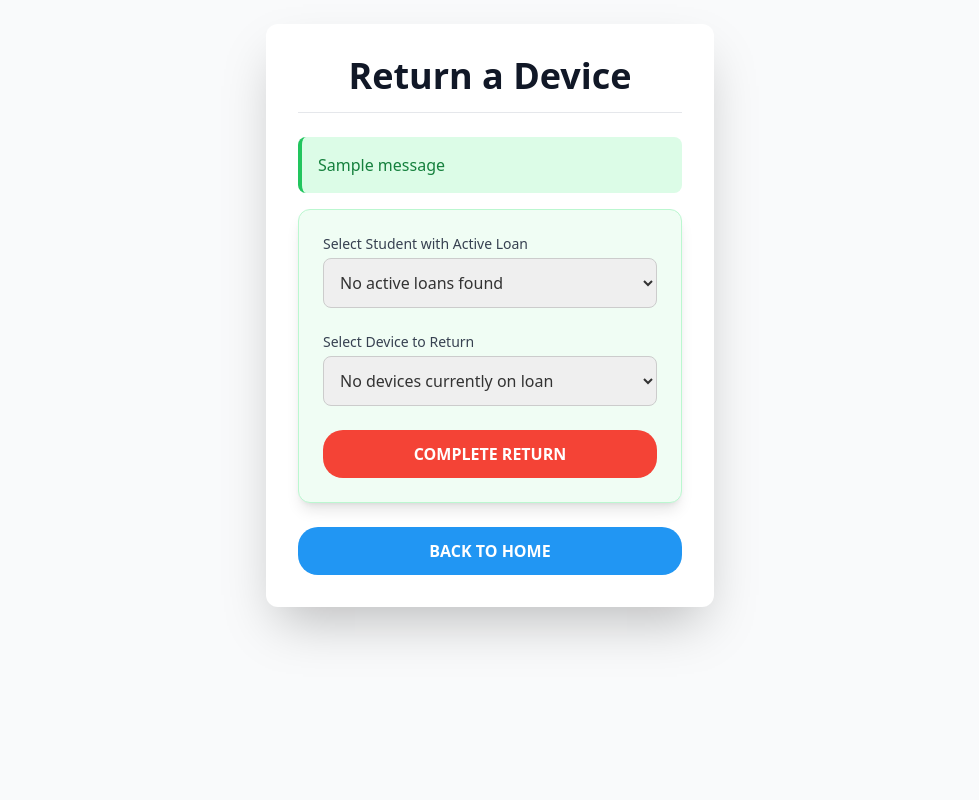
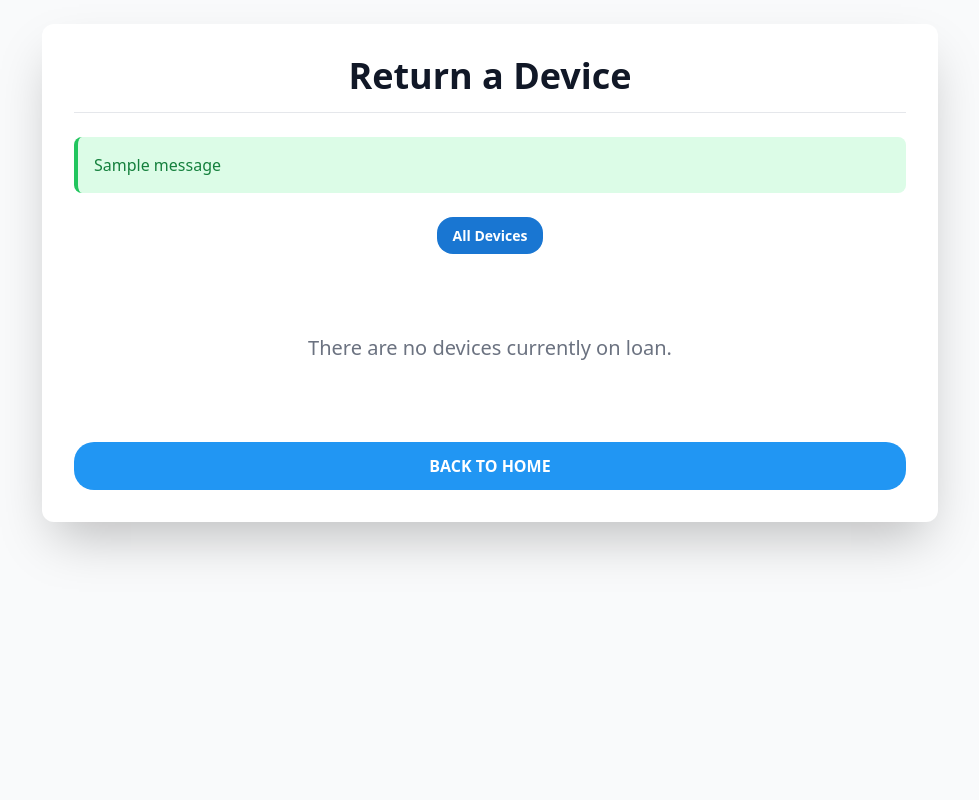
Before and after one commit to CJColemanB/DeviceLoggerV2, a Flask app: page /return in a window 1280 px wide. Shown: the whole page, without its empty margins (150-1129 px from the left). Run offline with Flask 3, Linux system fonts and the light colour scheme; tables that the repository leaves empty hold one stand-in row (values such as "Sample post"); one stand-in notice (Sample message) is shown; some libraries are stand-ins or nearby versions.

Commit message:
hopefully final batch update, everything seems to be working properly, UI is also a lot easier on the eyes for students

```diff
--- a/app.py
+++ b/app.py
@@ -37,7 +37,8 @@ def init_db():
     c = conn.cursor()
     c.execute('''CREATE TABLE IF NOT EXISTS devices (
                     id INTEGER PRIMARY KEY AUTOINCREMENT, rubric_id TEXT, suffix_id TEXT,
-                    category TEXT, available INTEGER)''')
+                    category TEXT, available INTEGER,
+                    UNIQUE(rubric_id, suffix_id))''')
     c.execute('''CREATE TABLE IF NOT EXISTS students (
                     id INTEGER PRIMARY KEY AUTOINCREMENT, name TEXT, surname TEXT, email TEXT UNIQUE)''')
     c.execute('''CREATE TABLE IF NOT EXISTS loans (
@@ -103,6 +104,13 @@ def loan():
     if request.method == "POST":
         name, surname, email = request.form.get("name"), request.form.get("surname"), request.form.get("email")
         device_id = request.form.get("selected_device_id")
+
+        # --- DATA INTEGRITY CHECK FOR EMAIL ---
+        if not email or not email.lower().endswith("@schs.gdst.net"):
+            flash("Invalid email address. Please use a valid '@schs.gdst.net' email.", "error")
+            conn.close()
+            return redirect(url_for("loan"))
+
         if not device_id:
             flash("Please select a device before attempting to loan.", "error")
             conn.close()
@@ -147,31 +155,62 @@ def return_device():
     conn = get_db_connection()
     c = conn.cursor()
     if request.method == "POST":
-        student_id, device_id = request.form.get("student"), request.form.get("device")
+        loan_id = request.form.get("loan_id")
+        category_filter = request.form.get('category_filter') # Read filter from hidden form field
         try:
-            return_time = datetime.now().isoformat()
-            c.execute("UPDATE loans SET return_time = ? WHERE student_id = ? AND device_id = ? AND return_time IS NULL",
-                        (return_time, student_id, device_id))
-            if c.rowcount == 0:
-                flash("Error: Could not find an active loan for this student/device combination.", "error")
+            c.execute("SELECT device_id FROM loans WHERE id = ?", (loan_id,))
+            loan_info = c.fetchone()
+            if not loan_info:
+                flash("Error: Could not find the specified loan.", "error")
                 conn.rollback()
             else:
+                device_id = loan_info[0]
+                return_time = datetime.now().isoformat()
+                c.execute("UPDATE loans SET return_time = ? WHERE id = ?", (return_time, loan_id))
                 c.execute("UPDATE devices SET available = 1 WHERE id = ?", (device_id,))
                 conn.commit()
-                flash(f"Device ID {device_id} returned successfully!", "success")
+                flash(f"Device returned successfully!", "success")
         except sqlite3.Error as e:
             flash(f"Database Error: {e}", "error")
             conn.rollback()
         finally:
             conn.close()
+
+        if category_filter:
+            return redirect(url_for("return_device", category=category_filter))
         return redirect(url_for("return_device"))
     else:
-        c.execute("SELECT DISTINCT s.id, s.name || ' ' || s.surname FROM students s JOIN loans l ON s.id = l.student_id WHERE l.return_time IS NULL")
-        students_with_active_loans = c.fetchall()
-        c.execute("SELECT d.id, d.rubric_id || '-' || d.suffix_id || ' (' || d.category || ')' FROM devices d WHERE d.available = 0")
-        devices_on_loan = c.fetchall()
+        category_filter = request.args.get('category', None)
+        query = """
+            SELECT l.id, d.rubric_id, d.suffix_id, s.name, s.surname, d.category
+            FROM loans l
+            JOIN devices d ON l.device_id = d.id
+            JOIN students s ON l.student_id = s.id
+            WHERE l.return_time IS NULL
+        """
+        params = []
+        if category_filter:
+            query += " AND d.category = ?"
+            params.append(category_filter)
+
+        query += " ORDER BY s.surname, s.name"
+        c.execute(query, tuple(params))
+        active_loans = c.fetchall()
+        c.execute("""
+            SELECT DISTINCT d.category
+            FROM devices d
+            JOIN loans l ON d.id = l.device_id
+            WHERE l.return_time IS NULL
+            ORDER BY d.category
+        """)
+        loaned_categories = [row[0] for row in c.fetchall()]
+
         conn.close()
-        return render_template("return.html", students=students_with_active_loans, devices=devices_on_loan)
+        return render_template("return.html",
+                               active_loans=active_loans,
+                               categories=loaned_categories,
+                               active_category=category_filter)
+
 
 @app.route("/admin", methods=["GET", "POST"])
 @login_required
@@ -180,7 +219,6 @@ def admin():
     c = conn.cursor()
     if request.method == "POST":
         action_handled = False
-        # Handle Active Device Return
         if "active_return_id" in request.form:
             active_return_id_full = request.form.get("active_return_id")
             try:
@@ -203,7 +241,6 @@ def admin():
                 conn.rollback()
             action_handled = True
 
-        # Handle Device Deletion
         if "delete_id" in request.form:
             delete_id = request.form.get("delete_id")
             try:
@@ -220,80 +257,76 @@ def admin():
                 conn.rollback()
             action_handled = True
 
-        # Handle Device Addition
         if "rubric_id" in request.form and not action_handled:
             rubric_id, suffix_id, category = request.form.get("rubric_id"), request.form.get("suffix_id"), request.form.get("category")
             if rubric_id and suffix_id and category:
-                try:
-                    c.execute("INSERT INTO devices (rubric_id, suffix_id, category, available) VALUES (?, ?, ?, 1)",
-                                (rubric_id, suffix_id, category))
-                    conn.commit()
-                    flash("Device added successfully!", "success")
-                except sqlite3.Error as e:
-                    flash(f"Error adding device: {e}", "error")
-                    conn.rollback()
+                c.execute("SELECT id FROM devices WHERE rubric_id = ? AND suffix_id = ?", (rubric_id, suffix_id))
+                if c.fetchone():
+                    flash(f"Error: A device with the ID '{rubric_id}-{suffix_id}' already exists.", "error")
+                else:
+                    try:
+                        c.execute("INSERT INTO devices (rubric_id, suffix_id, category, available) VALUES (?, ?, ?, 1)", (rubric_id, suffix_id, category))
+                        conn.commit()
+                        flash("Device added successfully!", "success")
+                    except sqlite3.Error as e:
+                        conn.rollback()
+                        flash(f"Error adding device: {e}", "error")
 
         conn.close()
         return redirect(url_for("admin"))
     else:
-        # GET request
-        c.execute("SELECT * FROM devices ORDER BY id DESC")
+        sort_by = request.args.get('sort_by', 'id')
+        sort_dir = request.args.get('sort_dir', 'desc')
+        if sort_dir.lower() not in ['asc', 'desc']: sort_dir = 'desc'
+
+        inventory_sort_cols = {'id': 'id', 'rubric_id': 'rubric_id', 'suffix_id': 'suffix_id', 'category': 'category', 'available': 'available'}
+        on_loan_sort_cols = {'device_id_loan': 'd.rubric_id', 'category_loan': 'd.category', 'student_name_loan': 's.surname', 'student_email_loan': 's.email'}
+        history_sort_cols = {'student_name_history': 's.surname', 'device_id_history': 'd.rubric_id', 'loan_time_history': 'l.loan_time', 'return_time_history': 'l.return_time', 'status_history': 'l.return_time IS NULL'}
+
+        inventory_order_by, on_loan_order_by, history_order_by = "ORDER BY id DESC", "ORDER BY d.category, s.surname", "ORDER BY l.loan_time DESC"
+
+        if sort_by in inventory_sort_cols:
+            inventory_order_by = f"ORDER BY {inventory_sort_cols[sort_by]} {sort_dir.upper()}"
+        elif sort_by in on_loan_sort_cols:
+            sql_col = on_loan_sort_cols[sort_by]
+            if sort_by == 'student_name_loan': on_loan_order_by = f"ORDER BY s.surname {sort_dir.upper()}, s.name {sort_dir.upper()}"
+            elif sort_by == 'device_id_loan': on_loan_order_by = f"ORDER BY d.rubric_id {sort_dir.upper()}, d.suffix_id {sort_dir.upper()}"
+            else: on_loan_order_by = f"ORDER BY {sql_col} {sort_dir.upper()}"
+        elif sort_by in history_sort_cols:
+            sql_col = history_sort_cols[sort_by]
+            if sort_by == 'student_name_history': history_order_by = f"ORDER BY s.surname {sort_dir.upper()}, s.name {sort_dir.upper()}"
+            elif sort_by == 'device_id_history': history_order_by = f"ORDER BY d.rubric_id {sort_dir.upper()}, d.suffix_id {sort_dir.upper()}"
+            else: history_order_by = f"ORDER BY {sql_col} {sort_dir.upper()}"
+
+        c.execute(f"SELECT * FROM devices {inventory_order_by}")
         devices_raw = c.fetchall()
-        c.execute("""
-            SELECT s.name, s.surname, d.rubric_id, d.suffix_id, l.loan_time, l.return_time
-            FROM loans l JOIN students s ON l.student_id = s.id JOIN devices d ON l.device_id = d.id
-            ORDER BY l.loan_time DESC
-        """)
+
+        c.execute(f"SELECT s.name, s.surname, d.rubric_id, d.suffix_id, l.loan_time, l.return_time FROM loans l JOIN students s ON l.student_id = s.id JOIN devices d ON l.device_id = d.id {history_order_by}")
         loan_records = c.fetchall()
-        formatted_loans = [{
-            'student_name': f"{rec[0]} {rec[1]}", 'device_id': f"{rec[2]}-{rec[3]}",
-            'loan_date': format_dt(rec[4])[0], 'loan_time': format_dt(rec[4])[1],
-            'return_date': format_dt(rec[5])[0], 'return_time': format_dt(rec[5])[1],
-            'status': "Returned" if rec[5] else "On Loan"
-        } for rec in loan_records]
 
-        c.execute("""
-            SELECT d.rubric_id, d.suffix_id, d.category, s.name, s.surname, s.email
-            FROM devices d JOIN loans l ON d.id = l.device_id JOIN students s ON l.student_id = s.id
-            WHERE d.available = 0 AND l.return_time IS NULL ORDER BY d.category, s.surname
-        """)
+        c.execute(f"SELECT d.rubric_id, d.suffix_id, d.category, s.name, s.surname, s.email FROM devices d JOIN loans l ON d.id = l.device_id JOIN students s ON l.student_id = s.id WHERE d.available = 0 AND l.return_time IS NULL {on_loan_order_by}")
         devices_on_loan_list = c.fetchall()
-        devices_on_loan_formatted = [[f"{rec[0]}-{rec[1]}", rec[2], rec[3], rec[4], rec[5]] for rec in devices_on_loan_list]
+
+        formatted_loans = [{'student_name': f"{r[0]} {r[1]}", 'device_id': f"{r[2]}-{r[3]}", 'loan_date': format_dt(r[4])[0], 'loan_time': format_dt(r[4])[1], 'return_date': format_dt(r[5])[0], 'return_time': format_dt(r[5])[1], 'status': "Returned" if r[5] else "On Loan"} for r in loan_records]
+        devices_on_loan_formatted = [[f"{r[0]}-{r[1]}", r[2], r[3], r[4], r[5]] for r in devices_on_loan_list]
 
         conn.close()
-        return render_template("admin.html", devices=devices_raw, loans=formatted_loans, devices_on_loan=devices_on_loan_formatted)
+        return render_template("admin.html", devices=devices_raw, loans=formatted_loans, devices_on_loan=devices_on_loan_formatted, sort_by=sort_by, sort_dir=sort_dir)
 
 @app.route("/export_admin_data")
 @login_required
 def export_admin_data():
-    """Exports data as an Excel (.xlsx) file with three sheets."""
     conn = get_db_connection()
     output = io.BytesIO()
     try:
-        # Fetch data for all three sheets
-        df_on_loan = pd.read_sql_query("""
-            SELECT d.rubric_id || '-' || d.suffix_id AS 'Device ID', d.category AS 'Category',
-                   s.name || ' ' || s.surname AS 'Student Name', s.email AS 'Student Email'
-            FROM devices d JOIN loans l ON d.id = l.device_id JOIN students s ON l.student_id = s.id
-            WHERE d.available = 0 AND l.return_time IS NULL ORDER BY d.category, s.surname
-        """, conn)
-        df_inventory = pd.read_sql_query("""
-            SELECT id AS 'Database ID', rubric_id AS 'Rubric ID', suffix_id AS 'Suffix ID', category AS 'Category',
-                   CASE WHEN available = 1 THEN 'Loanable' ELSE 'Loaned Out' END AS 'Status'
-            FROM devices ORDER BY id DESC
-        """, conn)
-        df_history = pd.read_sql_query("""
-            SELECT s.name || ' ' || s.surname AS 'Student Name', d.rubric_id || '-' || d.suffix_id AS 'Device ID', d.category,
-                   l.loan_time, l.return_time
-            FROM loans l JOIN students s ON l.student_id = s.id JOIN devices d ON l.device_id = d.id
-            ORDER BY l.loan_time DESC
-        """, conn)
+        df_on_loan = pd.read_sql_query("SELECT d.rubric_id || '-' || d.suffix_id AS 'Device ID', d.category AS 'Category', s.name || ' ' || s.surname AS 'Student Name', s.email AS 'Student Email' FROM devices d JOIN loans l ON d.id = l.device_id JOIN students s ON l.student_id = s.id WHERE d.available = 0 AND l.return_time IS NULL ORDER BY d.category, s.surname", conn)
+        df_inventory = pd.read_sql_query("SELECT id AS 'Database ID', rubric_id AS 'Rubric ID', suffix_id AS 'Suffix ID', category AS 'Category', CASE WHEN available = 1 THEN 'Loanable' ELSE 'Loaned Out' END AS 'Status' FROM devices ORDER BY id DESC", conn)
+        df_history = pd.read_sql_query("SELECT s.name || ' ' || s.surname AS 'Student Name', d.rubric_id || '-' || d.suffix_id AS 'Device ID', d.category, l.loan_time, l.return_time FROM loans l JOIN students s ON l.student_id = s.id JOIN devices d ON l.device_id = d.id ORDER BY l.loan_time DESC", conn)
 
-        # Format dates in history DataFrame
         df_history[['Loan Date', 'Loan Time']] = df_history['loan_time'].apply(lambda x: pd.Series(format_dt(x)))
         df_history[['Return Date', 'Return Time']] = df_history['return_time'].apply(lambda x: pd.Series(format_dt(x)))
         df_history['Status'] = df_history['return_time'].apply(lambda x: 'Returned' if x else 'On Loan')
-        df_history = df_history.drop(columns=['loan_time', 'return_time'])
+        df_history.drop(columns=['loan_time', 'return_time'], inplace=True)
 
         with pd.ExcelWriter(output, engine='openpyxl') as writer:
             df_on_loan.to_excel(writer, sheet_name='Devices On Loan', index=False)
@@ -313,7 +346,6 @@ def export_admin_data():
 @app.route("/export_db")
 @login_required
 def export_db():
-    """Exports the entire SQLite database file."""
     try:
         filename = f"DeviceLoanBackup_{datetime.now().strftime('%d%m%Y')}.db"
         return send_file(DB_FILE, as_attachment=True, download_name=filename, mimetype='application/x-sqlite3')
@@ -324,7 +356,6 @@ def export_db():
 @app.route("/import_admin_data", methods=["POST"])
 @login_required
 def import_admin_data():
-    """Handles the upload of a .db backup file to overwrite the current database."""
     if 'backup_file' not in request.files or not request.files['backup_file'].filename:
         flash("No file selected for import.", "error")
         return redirect(url_for("admin"))
--- a/static/styles.css
+++ b/static/styles.css
@@ -105,6 +105,14 @@ th {
     letter-spacing: 0.05em;
 }
 
+th a {
+    color: white;
+    text-decoration: none;
+}
+th a:hover {
+    text-decoration: underline;
+}
+
 tr:hover:not(.selected-row) {
     background-color: #f7f7f7;
 }
@@ -133,3 +141,6 @@ tr:hover:not(.selected-row) {
     font-weight: bold;
     color: #1e3a8a;
 }
+.selected-row:hover {
+    background-color: #bfdbfe !important;
+}
--- a/templates/return.html
+++ b/templates/return.html
@@ -1,21 +1,21 @@
 <!DOCTYPE html>
 <html>
 <head>
-    <!-- Load Tailwind CSS for modern styling -->
     <script src="https://cdn.tailwindcss.com"></script>
     <link rel="stylesheet" href="{{ url_for('static', filename='styles.css') }}">
     <title>Return Device</title>
 </head>
-<body class="bg-gray-50 p-6 min-h-screen flex items-start justify-center font-sans">
+<body class="bg-gray-50 p-6 min-h-screen font-sans">
 
-    <div class="max-w-md w-full mx-auto bg-white p-8 rounded-xl shadow-2xl">
+    <div class="max-w-4xl w-full mx-auto">
+        <div class="bg-white p-8 rounded-xl shadow-2xl">
             <h1 class="text-4xl font-extrabold text-gray-900 mb-6 border-b pb-4 text-center">Return a Device</h1>
 
-        <!-- Flash Messages (Assuming this template gets them from Flask) -->
+            <!-- Flash Messages -->
             {% with messages = get_flashed_messages(with_categories=true) %}
                 {% if messages %}
                     {% for category, message in messages %}
-                    <div class="mb-4 p-4 border-l-4 rounded-lg
+                        <div class="mb-6 p-4 border-l-4 rounded-lg
                             {% if category == 'success' %} bg-green-100 border-green-500 text-green-700
                             {% elif category == 'error' %} bg-red-100 border-red-500 text-red-700
                             {% else %} bg-blue-100 border-blue-500 text-blue-700
@@ -26,45 +26,53 @@
                 {% endif %}
             {% endwith %}
 
-        <!-- Styled Form Container -->
-        <div class="p-6 bg-green-50 border border-green-200 rounded-xl shadow-lg">
-            <form method="post" class="space-y-6">
-
-                <!-- Student Dropdown -->
-                <div>
-                    <label for="student_select" class="block text-sm font-medium text-gray-700 mb-1">Select Student with Active Loan</label>
-                    <select name="student" id="student_select" required class="input-field w-full">
-                        {% if students %}
-                            {% for id, name in students %}
-                            <option value="{{ id }}">{{ name }}</option>
+            <!-- Filter Buttons Section -->
+            <div class="flex flex-wrap justify-center gap-3 mb-8">
+                <a href="{{ url_for('return_device') }}">
+                    <button class="btn filter-btn {% if not active_category %}active{% endif %}">All Devices</button>
+                </a>
+                {% for category in categories %}
+                <a href="{{ url_for('return_device', category=category) }}">
+                    <button class="btn filter-btn {% if active_category == category %}active{% endif %}">{{ category }}</button>
+                </a>
                 {% endfor %}
-                        {% else %}
-                            <option value="" disabled selected>No active loans found</option>
-                        {% endif %}
-                    </select>
             </div>
 
-                <!-- Device Dropdown -->
+            <!-- Loan Cards Container -->
+            <div class="grid grid-cols-1 md:grid-cols-2 lg:grid-cols-3 gap-6">
+                {% if active_loans %}
+                    {% for loan_id, rubric_id, suffix_id, name, surname, category in active_loans %}
+                    <div class="p-6 bg-yellow-50 border border-yellow-200 rounded-xl shadow-lg flex flex-col justify-between">
                         <div>
-                    <label for="device_select" class="block text-sm font-medium text-gray-700 mb-1">Select Device to Return</label>
-                    <select name="device" id="device_select" required class="input-field w-full">
-                        {% if devices %}
-                            {% for id, name in devices %}
-                            <option value="{{ id }}">{{ name }}</option>
-                            {% endfor %}
-                        {% else %}
-                            <option value="" disabled selected>No devices currently on loan</option>
+                            <p class="text-sm text-gray-500">{{ category }}</p>
+                            <h3 class="text-xl font-bold text-gray-800 mb-4">{{ rubric_id }}-{{ suffix_id }}</h3>
+                            <p class="text-sm text-gray-500">Loaned to</p>
+                            <p class="text-lg font-semibold text-gray-700">{{ name }} {{ surname }}</p>
+                        </div>
+                        <form method="post" class="mt-6" onsubmit="return confirm('Are you sure you want to return this device? This action cannot be undone.');">
+                            <input type="hidden" name="loan_id" value="{{ loan_id }}">
+                            {% if active_category %}
+                            <input type="hidden" name="category_filter" value="{{ active_category }}">
                             {% endif %}
-                    </select>
-                </div>
-
                             <button class="btn red w-full" type="submit">Complete Return</button>
                         </form>
                     </div>
+                    {% endfor %}
+                {% else %}
+                    <div class="md:col-span-2 lg:col-span-3 text-center py-12">
+                        {% if active_category %}
+                             <p class="text-xl text-gray-500">No '{{ active_category }}' devices are currently on loan.</p>
+                        {% else %}
+                             <p class="text-xl text-gray-500">There are no devices currently on loan.</p>
+                        {% endif %}
+                    </div>
+                {% endif %}
+            </div>
 
-        <a href="{{ url_for('index') }}" class="mt-6 inline-block w-full">
+            <a href="{{ url_for('index') }}" class="mt-8 inline-block w-full">
                 <button class="btn blue w-full">Back to Home</button>
             </a>
+        </div>
     </div>
 
 </body>
```
Also changed, not shown: templates/admin.html (+17 -25 lines). Lines whose indentation alone changed are shown as unchanged.
